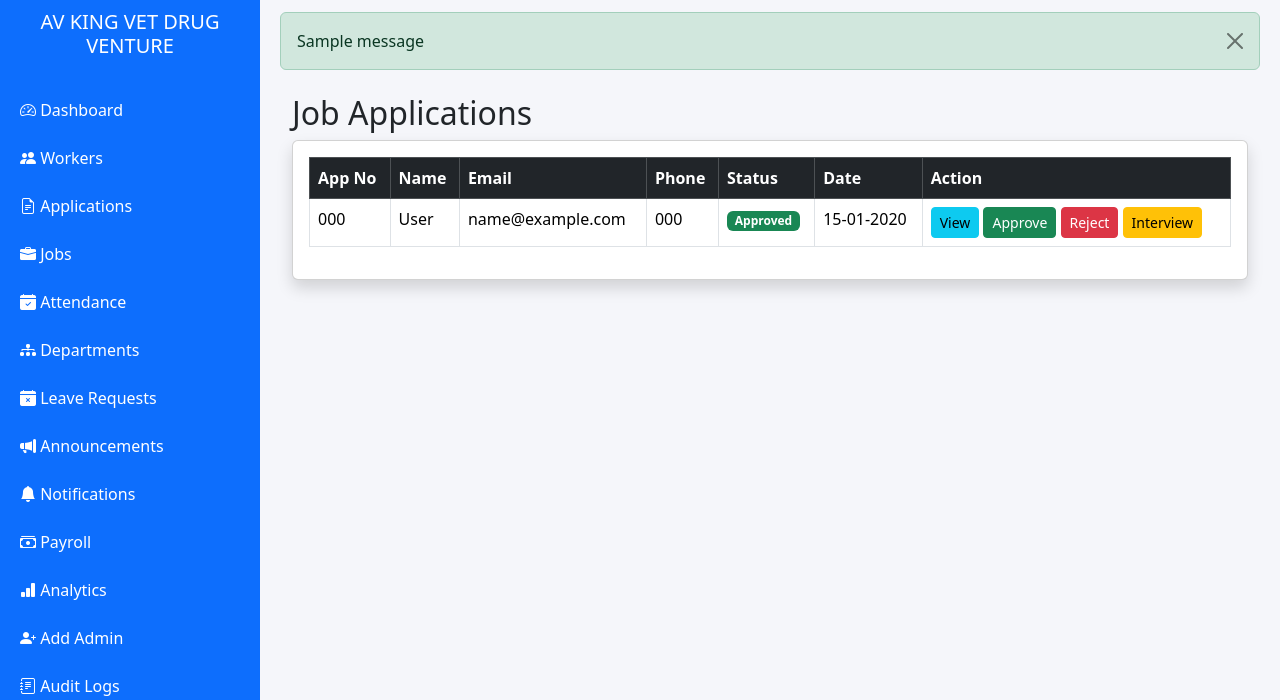
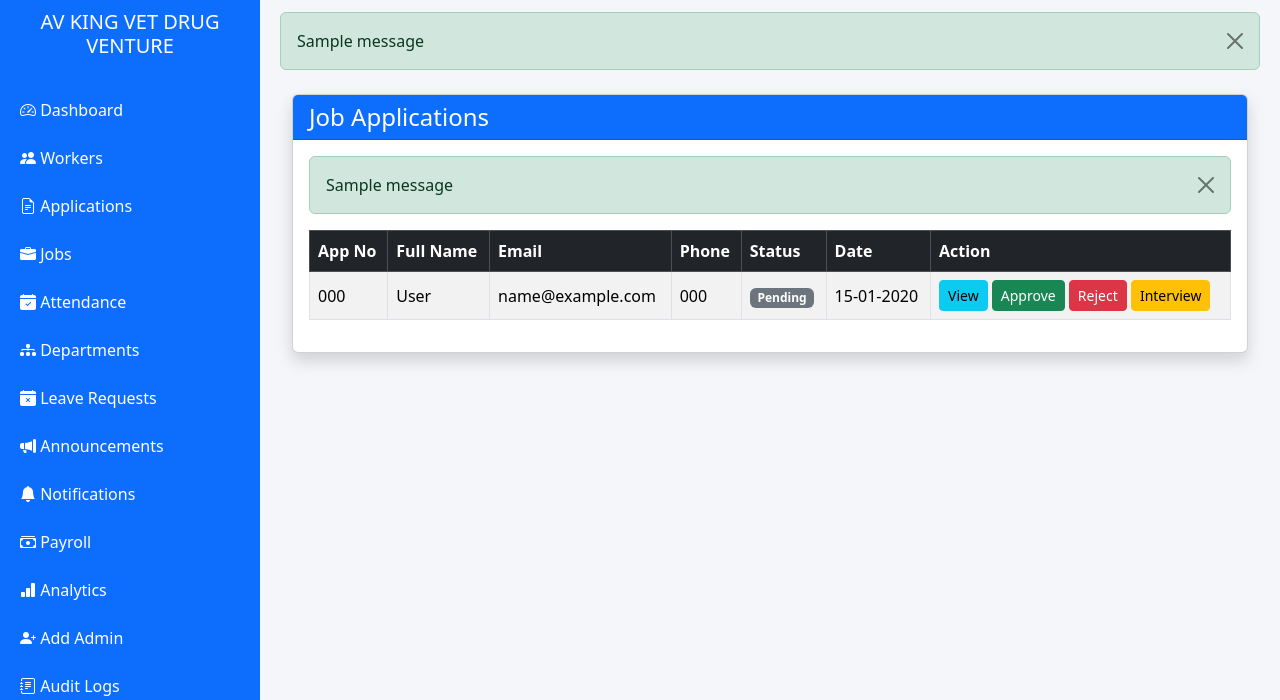
Before and after one commit to ifelodun/AV-KING-WORKER-FORM, a Flask app: page /applications in a window 1280 px wide. Shown: the part 100-800 px from the top of the page. Run offline with Flask 3, Linux system fonts and the light colour scheme; a user stored in the database is signed in; data comes from the database, SQL or seed files in the repository; tables that the repository leaves empty hold one stand-in row (values such as "Sample post"); one stand-in notice (Sample message) is shown.

Commit message:
Update applications.html

```diff
--- a/templates/applications.html
+++ b/templates/applications.html
@@ -4,29 +4,60 @@
 
 <div class="container-fluid mt-4">
 
-    <h2>
+    <div class="card shadow">
+
+        <div class="card-header bg-primary text-white">
+
+            <h4 class="mb-0">
                 Job Applications
-    </h2>
+            </h4>
 
-    <div class="card shadow">
+        </div>
 
         <div class="card-body">
 
+            {% with messages =
+            get_flashed_messages() %}
+
+            {% if messages %}
+
+                {% for message in messages %}
+
+                <div class="alert alert-success alert-dismissible fade show">
+
+                    {{ message }}
+
+                    <button
+                        type="button"
+                        class="btn-close"
+                        data-bs-dismiss="alert">
+                    </button>
+
+                </div>
+
+                {% endfor %}
+
+            {% endif %}
+
+            {% endwith %}
+
             <div class="table-responsive">
 
-                <table class="table table-bordered table-hover">
+                <table class="table table-bordered table-striped align-middle">
 
                     <thead class="table-dark">
 
                         <tr>
 
                             <th>App No</th>
-                            <th>Name</th>
+                            <th>Full Name</th>
                             <th>Email</th>
                             <th>Phone</th>
                             <th>Status</th>
                             <th>Date</th>
-                            <th>Action</th>
+                            <th width="300">
+                                Action
+                            </th>
 
                         </tr>
 
@@ -56,21 +87,21 @@
 
                             <td>
 
-                                {% if app.status == "approved" %}
+                                {% if app.status == "Approved" %}
 
                                 <span class="badge bg-success">
                                     Approved
                                 </span>
 
-                                {% elif app.status == "rejected" %}
+                                {% elif app.status == "Rejected" %}
 
                                 <span class="badge bg-danger">
                                     Rejected
                                 </span>
 
-                                {% elif app.status == "interview_scheduled" %}
+                                {% elif app.status == "Interview Scheduled" %}
 
-                                <span class="badge bg-warning">
+                                <span class="badge bg-warning text-dark">
                                     Interview Scheduled
                                 </span>
 
@@ -90,28 +121,32 @@
 
                             <td>
 
-                                <a href="/view-application/{{ app.id }}"
+                                <a
+                                    href="/view-application/{{ app.id }}"
                                     class="btn btn-info btn-sm">
 
                                     View
 
                                 </a>
 
-                                <a href="/approve-application/{{ app.id }}"
+                                <a
+                                    href="/approve-application/{{ app.id }}"
                                     class="btn btn-success btn-sm">
 
                                     Approve
 
                                 </a>
 
-                                <a href="/reject-application/{{ app.id }}"
+                                <a
+                                    href="/reject-application/{{ app.id }}"
                                     class="btn btn-danger btn-sm">
 
                                     Reject
 
                                 </a>
 
-                                <a href="/schedule-interview/{{ app.id }}"
+                                <a
+                                    href="/schedule-interview/{{ app.id }}"
                                     class="btn btn-warning btn-sm">
 
                                     Interview
```
Lines whose indentation alone changed are shown as unchanged.
